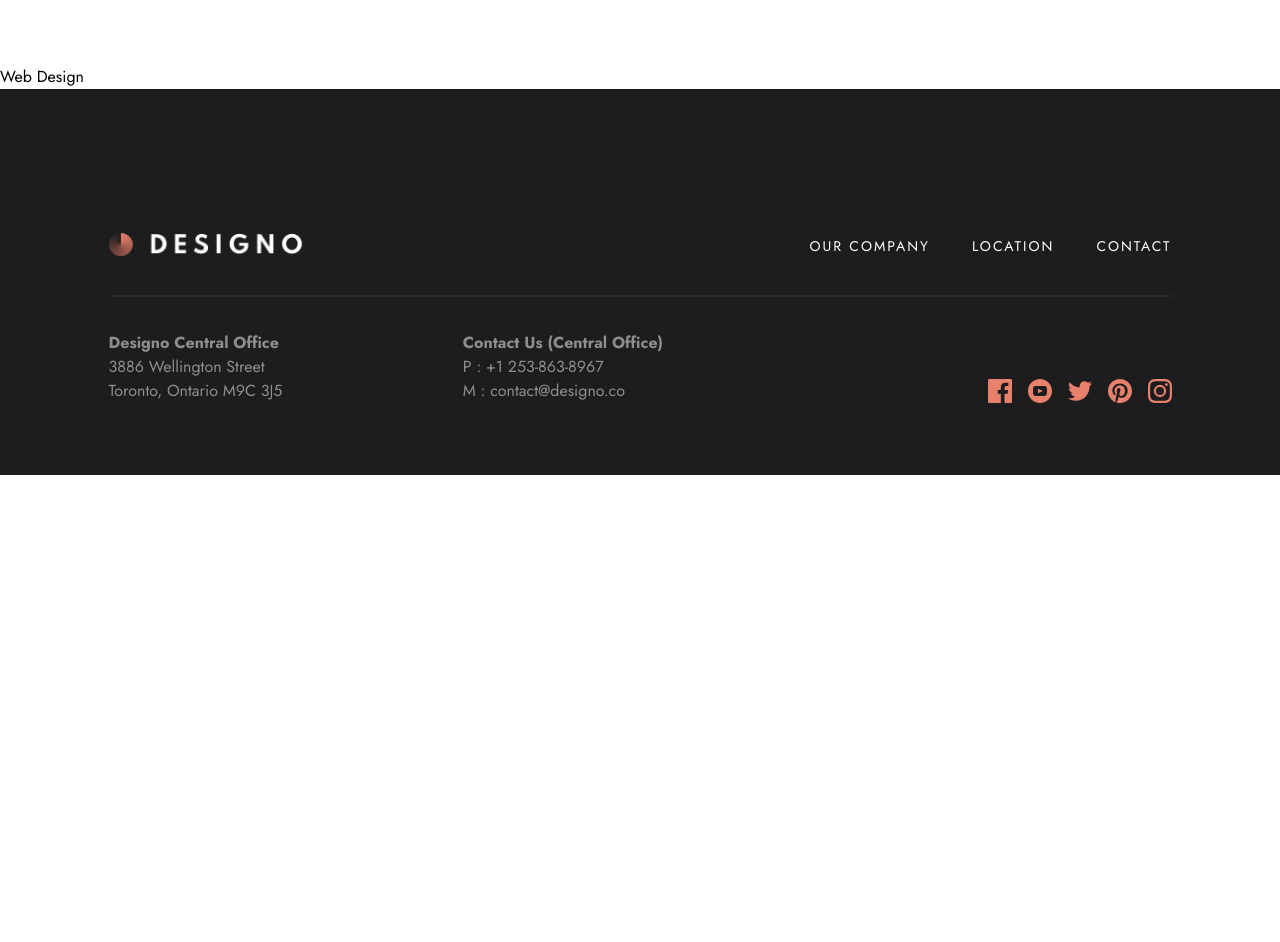
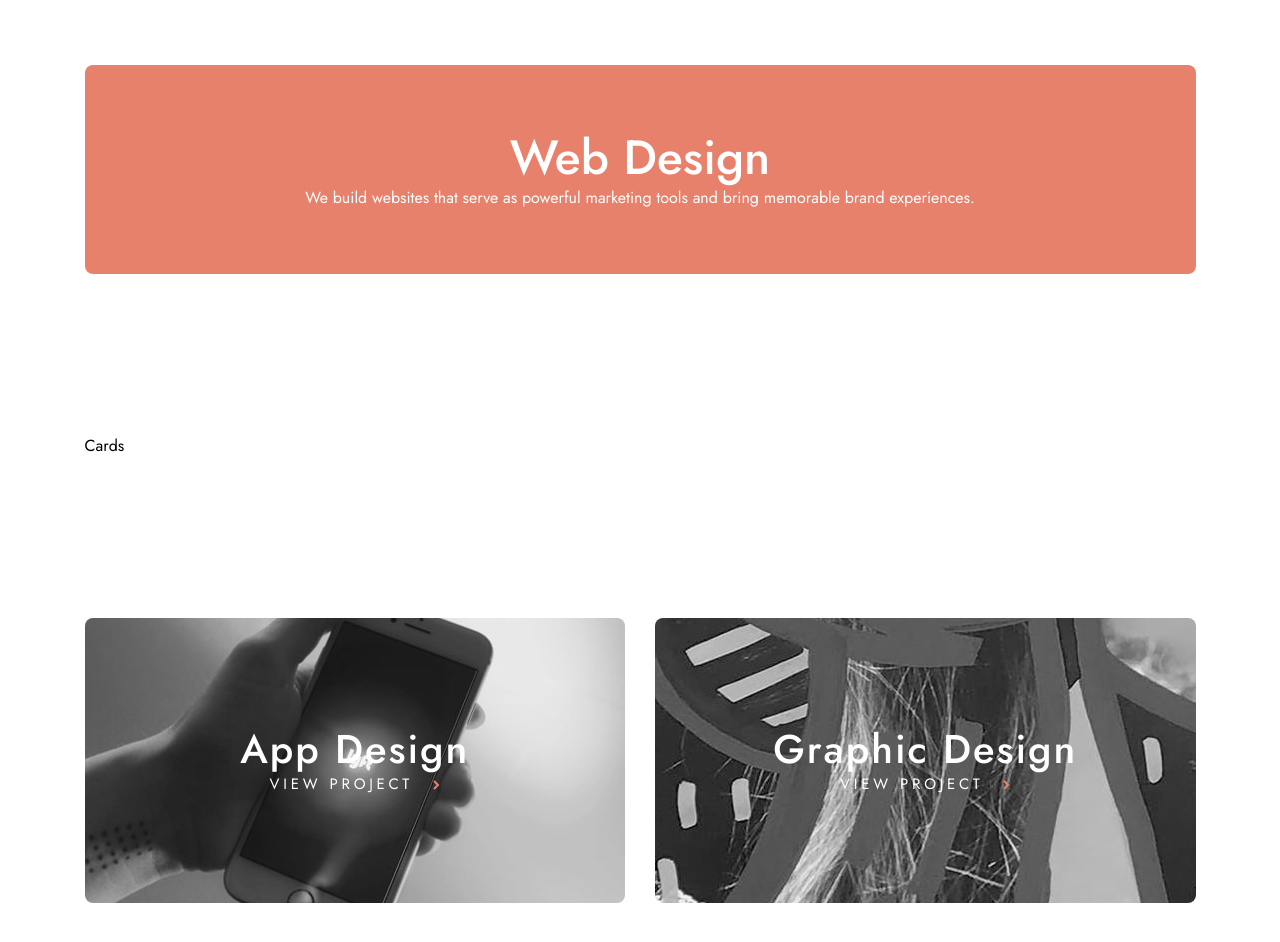
Before and after one commit to nivancheva/designo-multi-page-website-react, a Next.js app: page /design/web in a window 1280 px wide. Shown: the part 90-1032 px from the top of the page. Before the commit the page ends 800 px from the top, so only its background shows below. Built offline with nearby package versions, Linux system fonts and the light colour scheme.

Commit message:
add content to web design link

```diff
--- /dev/null
+++ b/src/app/design/app/page.jsx
@@ -0,0 +1,7 @@
+export default function AppDesign() {
+    return (
+        <div>
+            App Design
+        </div>
+    )
+}
--- /dev/null
+++ b/src/app/design/graphic/page.jsx
@@ -0,0 +1,7 @@
+export default function GhraphicDesign() {
+    return (
+        <div>
+            Graphic Design
+        </div>
+    )
+}
--- /dev/null
+++ b/src/app/design/web/WebDesign.css
@@ -0,0 +1,40 @@
+.design-heading {
+    text-align: center;
+    background-color: var(--clr-peach);
+    color: var(--clr-white);
+}
+
+.links-designs {
+    gap: 1.5rem;
+}
+
+/* mobile */
+@media (max-width:639px) {
+    .design-heading {
+        padding: 6.563rem 1.5rem;
+    }
+}
+
+/* tablet */
+@media (min-width:640px) {
+    .design-heading {
+        padding: 4rem 1.5rem;
+        max-width: 680px;
+        width: 90%;
+        margin-inline: auto;
+        border-radius: var(--border-radius);
+    }
+}
+
+/* desktop */
+@media (min-width:864px) {
+    .design-heading {
+        max-width: 1111px;
+    }
+
+    .links-designs {
+        grid-template-columns: 1fr 1fr;
+        gap: 1.875rem;
+    }
+
+}
--- a/src/app/design/web/page.jsx
+++ b/src/app/design/web/page.jsx
@@ -1,7 +1,27 @@
+import './WebDesign.css'
+import DesignLink from '../../components/DesignLink/DesignLink'
+import designsJson from '../../../designs.json'
+import GetInTouch from '../../components/GetInTouch/GetInTouch'
+
 export default function WebDesign() {
     return (
-        <div>
-            Web Design
+        <div className=''>
+            <div className='design-heading'>
+                <h1>Web Design</h1>
+                <p>We build websites that serve as powerful marketing tools and bring memorable brand experiences.</p>
+            </div>
+            <div className='section-gap container'>
+                Cards
+            </div>
+
+            <div className='links-designs grid section-gap container'>
+                <DesignLink design={designsJson.appDesign}/>
+                <DesignLink design={designsJson.graphicDesign}/>
+            </div>
+
+            <div className='translateY container'>
+                <GetInTouch />
+            </div>
         </div>
     )
 }
--- a/src/app/globals.css
+++ b/src/app/globals.css
@@ -128,7 +128,7 @@ button {
 @media (min-width:640px) {
     .container {
         max-width: 680px;
-        padding-inline: 1.5rem;
+        width: 90%;
     }
 
     h1 {
```
